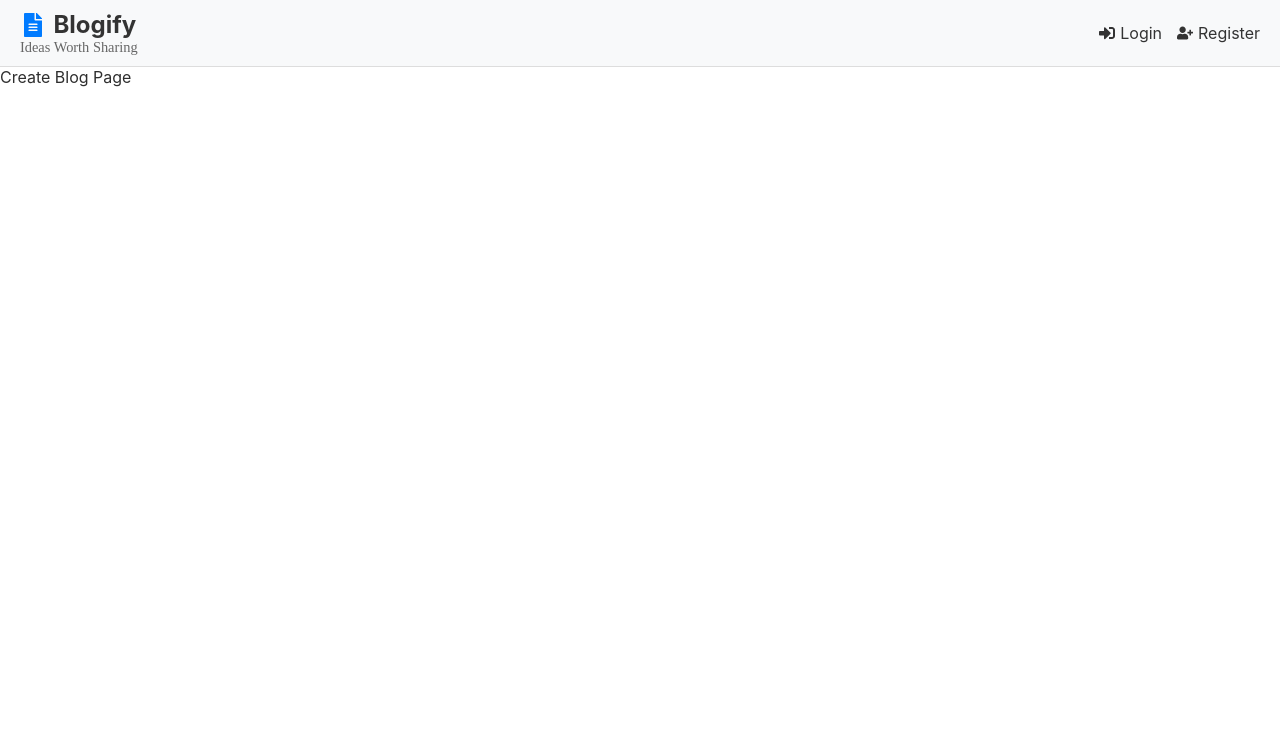
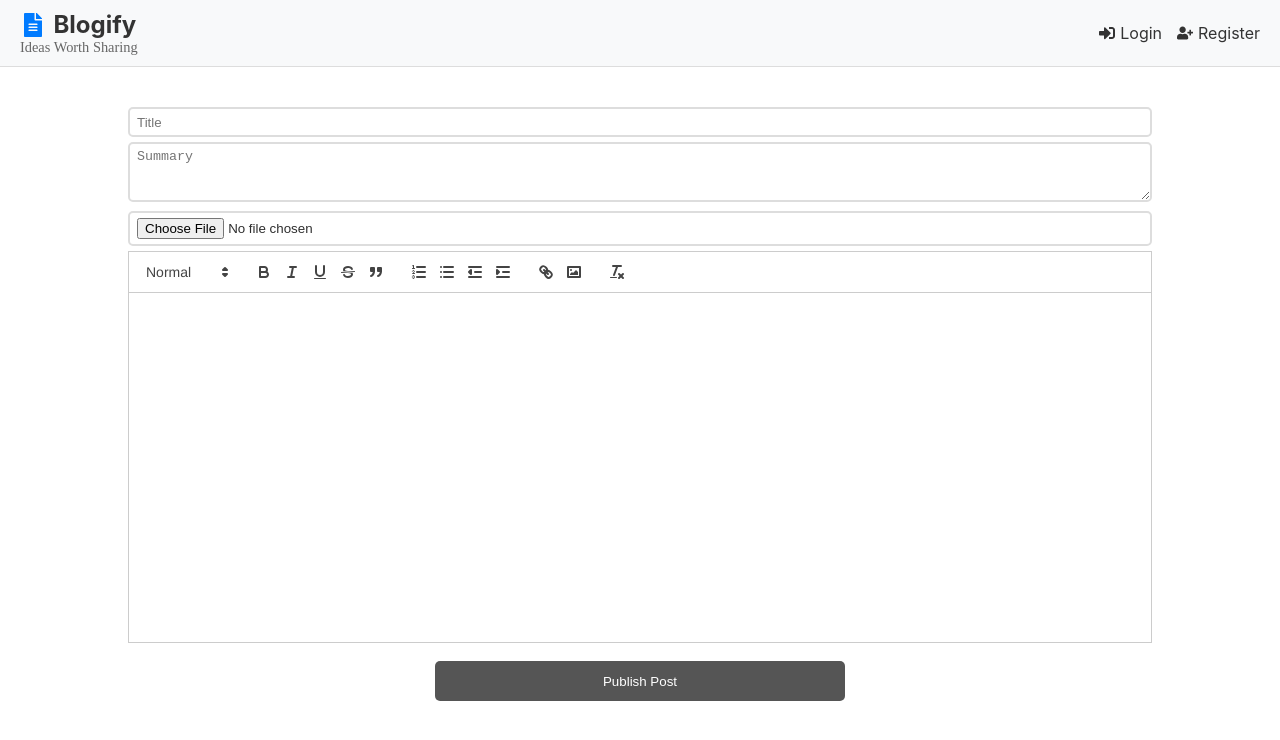
Before and after one commit to MohammadAl-khatib/blog-frontend, a Next.js app: page /create in a window 1280 px wide. Shown: the top 740 px of the page. Built offline with nearby package versions, Linux system fonts and the light colour scheme.

Commit message:
create post page

```diff
--- a/package.json
+++ b/package.json
@@ -13,6 +13,7 @@
     "react": "^18",
     "react-dom": "^18",
     "react-icons": "^5.2.1",
+    "react-quill": "^2.0.0",
     "sass": "^1.77.8"
   },
   "devDependencies": {
--- /dev/null
+++ b/src/components/Editor/Editor.jsx
@@ -0,0 +1,27 @@
+import ReactQuill from "react-quill";
+
+// Styles for editor from react-quill
+import "react-quill/dist/quill.snow.css";
+import styles from "./Editor.module.scss";
+
+export default function Editor({ value, onChange }) {
+  const modules = {
+    toolbar: [
+      [{ header: [1, 2, false] }],
+      ["bold", "italic", "underline", "strike", "blockquote"],
+      [{ list: "ordered" }, { list: "bullet" }, { indent: "-1" }, { indent: "+1" }],
+      ["link", "image"],
+      ["clean"],
+    ],
+  };
+  return (
+    <div className={styles.editor}>
+      <ReactQuill
+        value={value}
+        theme={"snow"}
+        onChange={onChange}
+        modules={modules}
+      />
+    </div>
+  );
+}
--- /dev/null
+++ b/src/components/Editor/Editor.module.scss
@@ -0,0 +1,3 @@
+.editor {
+  height: 350px;
+}
--- a/src/components/Header/Header.jsx
+++ b/src/components/Header/Header.jsx
@@ -1,7 +1,7 @@
 import Link from "next/link";
 import React, { useContext } from "react";
 import { UserContext } from "@/contexts/UserContext";
-import { FaFileAlt, FaSignInAlt, FaSignOutAlt, FaUserPlus } from "react-icons/fa";
+import { FaFileAlt, FaSignInAlt, FaSignOutAlt, FaUserPlus, FaPen } from "react-icons/fa";
 import styles from "./Header.module.scss";
 
 export default function Header() {
@@ -15,8 +15,7 @@ export default function Header() {
         <div className={styles.homeSection}>
           <Link
             href="/"
-            className={styles.homeLink}
-          >
+            className={styles.homeLink}>
             <FaFileAlt className={styles.homeIcon} />
             <span className={styles.platformName}>Blogify</span>
           </Link>
@@ -24,31 +23,37 @@ export default function Header() {
         </div>
         <ul className={styles.navList}>
           {isLoggedIn && (
+            <>
+              <li>
+                <Link
+                  href="/create"
+                  className={styles.navLink}>
+                  <FaPen className={styles.navIcon} /> Compose
+                </Link>
+              </li>
               <li>
                 <Link
                   href="/"
                   onClick={() => setUserData({})}
-                className={styles.navLink}
-              >
+                  className={styles.navLink}>
                   <FaSignOutAlt className={styles.navIcon} /> Logout
                 </Link>
               </li>
+            </>
           )}
           {!isLoggedIn && (
             <>
               <li>
                 <Link
                   href="/login"
-                  className={styles.navLink}
-                >
+                  className={styles.navLink}>
                   <FaSignInAlt className={styles.navIcon} /> Login
                 </Link>
               </li>
               <li>
                 <Link
                   href="/register"
-                  className={styles.navLink}
-                >
+                  className={styles.navLink}>
                   <FaUserPlus className={styles.navIcon} /> Register
                 </Link>
               </li>
--- /dev/null
+++ b/src/pages/create/Create.module.scss
@@ -0,0 +1,38 @@
+.container {
+  margin-top: 40px;
+}
+
+.form {
+  max-width: 80%;
+  margin: 0 auto;
+}
+
+.input {
+  margin-bottom: 5px;
+  width: 100%;
+  padding: 5px 7px;
+  border: 2px solid #ddd;
+  border-radius: 5px;
+  background-color: #fff;
+}
+
+.title {
+  height: 30px;
+}
+
+.summary {
+  height: 60px;
+}
+
+.button {
+  cursor: pointer;
+  width: 40%;
+  display: block;
+  background-color: #555;
+  border: 0;
+  color: #fff;
+  border-radius: 5px;
+  padding: 7px 0;
+  margin: 60px auto 0;
+  height: 40px;
+}
--- a/src/pages/create/index.jsx
+++ b/src/pages/create/index.jsx
@@ -1,5 +1,63 @@
-import React from "react";
+import { useState } from "react";
+import styles from "./Create.module.scss";
+import dynamic from "next/dynamic";
+// import Editor from "@/components/Editor/Editor";
 
-export default function Create() {
-  return <div>Create Blog Page</div>;
+// const Editor = dynamic(() => import('../../components/Editor/Editor'));
+
+const Editor = dynamic(() => import("../../components/Editor/Editor"), {
+  ssr: false, // don't render server side, this uses document
+});
+
+async function createNewPost({ event, title, summary, file, content }) {
+  event.preventDefault();
+
+  await fetch("http://localhost:4000/post", {
+    method: "POST",
+    credentials: "include",
+    headers: { "Content-Type": "application/json" },
+    body: JSON.stringify({ title, summary }),
+  });
 }
+
+export default function CreatePost() {
+  const [title, setTitle] = useState("");
+  const [summary, setSummary] = useState("");
+  const [file, setFIle] = useState("");
+  const [content, setContent] = useState("");
+
+  return (
+    <div className={styles.container}>
+      <form
+        onSubmit={(event) => createNewPost({ event, title, summary, file, content })}
+        className={styles.form}>
+        <input
+          type="title"
+          placeholder={"Title"}
+          value={title}
+          onChange={(e) => setTitle(e.target.value)}
+          className={`${styles.input} ${styles.title}`}
+        />
+        <textarea
+          placeholder="Summary"
+          name="summary"
+          rows="4"
+          cols="50"
+          value={summary}
+          onChange={(e) => setSummary(e.target.value)}
+          className={`${styles.input} ${styles.summary}`}
+        />
+        <input
+          type="file"
+          onChange={(e) => setFIle(e.target.files[0])}
+          className={`${styles.input} ${styles.file}`}
+        />
+        <Editor
+          value={content}
+          onChange={setContent}
+        />
+        <button className={styles.button}>Publish Post</button>
+      </form>
+    </div>
+  );
+}
--- a/src/pages/global.css
+++ b/src/pages/global.css
@@ -4,10 +4,13 @@
 
 body {
   margin: 0;
-  font-family: -apple-system, BlinkMacSystemFont, 'Segoe UI', 'Roboto', 'Oxygen',
-    'Ubuntu', 'Cantarell', 'Fira Sans', 'Droid Sans', 'Helvetica Neue',
-    sans-serif;
+  font-family: -apple-system, BlinkMacSystemFont, "Segoe UI", "Roboto", "Oxygen", "Ubuntu", "Cantarell", "Fira Sans", "Droid Sans", "Helvetica Neue", sans-serif;
   -webkit-font-smoothing: antialiased;
   -moz-osx-font-smoothing: grayscale;
   color: #2e2e2e;
 }
+
+.quill {
+  /* make the quill fill the container */
+  height: 100%;
+}
```
Also changed, not shown: src/pages/login/index.jsx (+10 -13 lines), 1 other file (tests, documents, lock files or other folders). Lines whose indentation alone changed are shown as unchanged.
